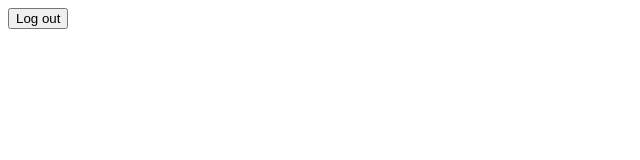
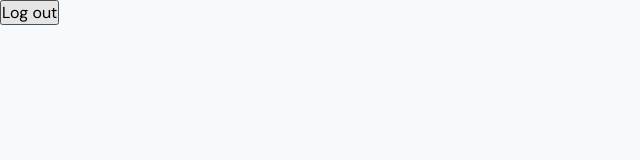
Before and after one commit to TiagoCitranguloDaSilva/quick-task, a React (Vite) app in the folder front-end/: page / in a window 1280 px wide. Shown: the top 160 px of the page, without its empty margins (0-640 px from the left). Built offline with nearby package versions, Linux system fonts and the light colour scheme.

Commit message:
feat(css): add fonts and basic styles
- Add fonts for project, import and use
- Add basic CSS styles

```diff
--- a/front-end/src/main.jsx
+++ b/front-end/src/main.jsx
@@ -1,6 +1,7 @@
 import { StrictMode } from "react";
 import { createRoot } from "react-dom/client";
 import App from "./App.jsx";
+import "./styles/index.css";
 
 createRoot(document.getElementById("root")).render(
   <StrictMode>
--- /dev/null
+++ b/front-end/src/styles/base.css
@@ -0,0 +1,34 @@
+* {
+  box-sizing: border-box;
+  margin: 0;
+  padding: 0;
+  color: var(--text-color);
+  font-family: Domine, sans-serif;
+
+  font-variation-settings:
+    "wght" var(--font-wght),
+    "wdth" var(--font-wdth);
+}
+
+h1,
+h2,
+h3,
+h4,
+h5,
+h6 {
+  font-family: "DM Sans", serif;
+}
+
+html,
+body {
+  background-color: var(--background-color);
+}
+
+img {
+  max-width: 100%;
+}
+
+:focus-visible {
+  outline: 0.25em solid var(--outline-color);
+  outline-offset: 0.25em;
+}
--- /dev/null
+++ b/front-end/src/styles/fonts.css
@@ -0,0 +1,40 @@
+@font-face {
+  font-family: "Domine";
+  font-style: normal;
+  font-weight: 400 700;
+  font-display: swap;
+  src:
+    local("Domine"),
+    url("/assets/fonts/dm-sans-variable-font.ttf") format("truetype");
+  /*
+  font-variation-settings
+    "wght" 400 700
+  */
+}
+
+@font-face {
+  font-family: "DM Sans";
+  font-style: normal;
+  font-weight: 100 1000;
+  font-display: swap;
+  src:
+    local("DM Sans"),
+    url("/assets/fonts/domine-variable-font.ttf") format("truetype");
+  /*
+  font-variation-settings
+    "opsz" 9 40
+    "wght" 100 1000
+  */
+}
+
+@property --font-wght {
+  syntax: "<number>";
+  initial-value: 400;
+  inherits: true;
+}
+
+@property --font-opsz {
+  syntax: "<number>";
+  initial-value: 9;
+  inherits: true;
+}
--- /dev/null
+++ b/front-end/src/styles/index.css
@@ -0,0 +1,7 @@
+@layer base, layout, components;
+
+@import "./variables.css";
+@import "./fonts.css";
+@import "./base.css" layer(base);
+@import "./layout.css" layer(layout);
+@import "./inputs.css" layer(components);
--- /dev/null
+++ b/front-end/src/styles/inputs.css
@@ -0,0 +1,4 @@
+input,
+button {
+  font-size: 1rem;
+}
--- /dev/null
+++ b/front-end/src/styles/variables.css
@@ -0,0 +1,4 @@
+:root {
+  --background-color: hsl(210, 60%, 98%);
+  --outline-color: hsl(210, 89%, 4%);
+}
```
Also changed, not shown: front-end/public/assets/fonts/dm-sans-variable-font.ttf (added), front-end/public/assets/fonts/domine-variable-font.ttf (added), front-end/src/styles/layout.css (added).
